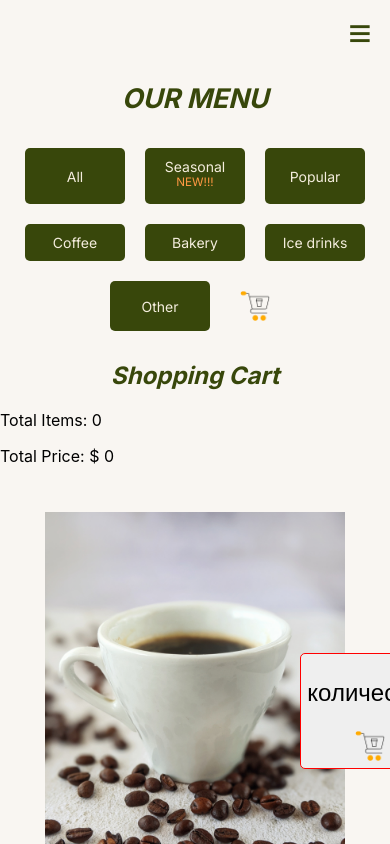
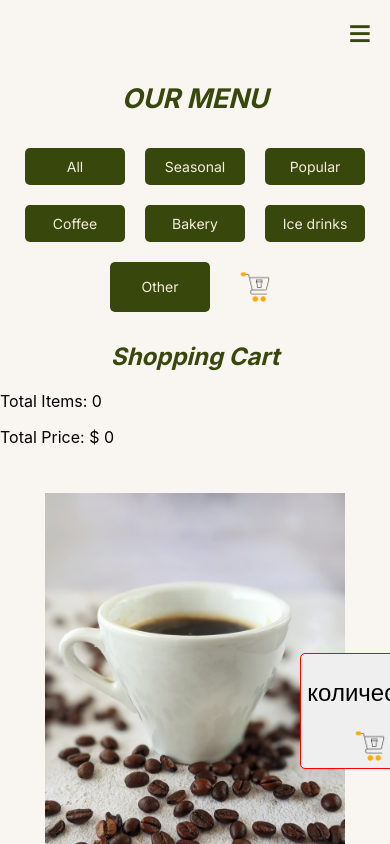
Before and after one commit to OlgaMakeikina/Coffe_talk_react, a React (Create React App) app: page /Menu in a window 390 px wide. Shown: the top 844 px of the page. Built offline with nearby package versions, Linux system fonts and the light colour scheme.

Commit message:
styles and mobile version in ContactComponent is edited

```diff
--- a/src/App.css
+++ b/src/App.css
@@ -82,6 +82,7 @@ h2 {
   cursor: pointer;
   transition: right 0.6s ease-in-out;
   border: 1px red solid;
+  z-index: 9;
 }
 
 .cart-button {
@@ -92,11 +93,13 @@ h2 {
   cursor: pointer;
   transition: right 0.6s ease-in-out;
   border: 1px red solid;
+  z-index: 9;
 }
 
 .scroll-to-top.visible,
 .cart-button.visible {
   right: 20px; /* Появление справа */
+
 }
 
 .scroll-to-top.hidden,
--- a/src/ContactsComponent/Contact.js
+++ b/src/ContactsComponent/Contact.js
@@ -2,7 +2,6 @@ import ContactForm from "./ContactForm";
 import Footer from "../Footer";
 import ObjectMap from "./ObjectMap";
 import './contact.css';
-
 function Contact() {
 return (
 <div>
@@ -13,7 +12,7 @@ function Contact() {
    </div>
    <ContactForm />
 </div>
-
 );
 }
+
 export default Contact;
--- a/src/ContactsComponent/ContactForm.js
+++ b/src/ContactsComponent/ContactForm.js
@@ -2,7 +2,9 @@ import React from 'react';
 import { useForm, ValidationError } from '@formspree/react';
 import heart from './heart.jpg';
 function ContactForm() {
+
 const [state, handleSubmit] = useForm("mkndgjqr");
+
 if (state.succeeded) {
 return (
 <div className="thanks-cont">
@@ -11,6 +13,7 @@ function ContactForm() {
 </div>
 );
 }
+
 return (
 <form onSubmit={handleSubmit}>
    <label htmlFor="email">
--- a/src/ContactsComponent/ObjectMap.js
+++ b/src/ContactsComponent/ObjectMap.js
@@ -3,7 +3,6 @@ import { MapContainer, TileLayer, Marker, Popup } from 'react-leaflet';
 import 'leaflet/dist/leaflet.css';
 import { useMediaQuery } from 'react-responsive';
 import './contact.css'
-
 const ObjectMap = () => {
 const objectPosition = [51.505, -0.09];
 const isMobile = useMediaQuery({ maxWidth: 576 });
--- a/src/MenuComponent/Buttons.js
+++ b/src/MenuComponent/Buttons.js
@@ -20,7 +20,7 @@ function Buttons({items, setGoods, totalItems}) {
 
         return (<div className="cont">
     <button className="change" onClick = {() => setGoods(items)}>All</button>
-    <button className="change" onClick={() => filteredGoods("season")}>Seasonal <sup>NEW!!!</sup></button>
+    <button className="change" onClick={() => filteredGoods("season")}>Seasonal</button>
     <button className="change" onClick = {() => filteredGoods("popular")}>Popular</button>
     <button className="change" onClick = {() => filteredGoods("coffee")}>Coffee</button>
     <button className="change" onClick= {() => filteredGoods ("bakery")}>Bakery</button>
--- a/src/MenuComponent/menu.css
+++ b/src/MenuComponent/menu.css
@@ -144,10 +144,6 @@ color: #FF9843;
     transform: scale(1.1);
   }
 
-sup {
-    color: #FF9843;
-}
-
 .custom-button {
   color: #f4eddd;
   margin: 20px;
```
Also changed, not shown: src/ContactsComponent/contact.css (+1 -16 lines). Lines whose indentation alone changed are shown as unchanged.
